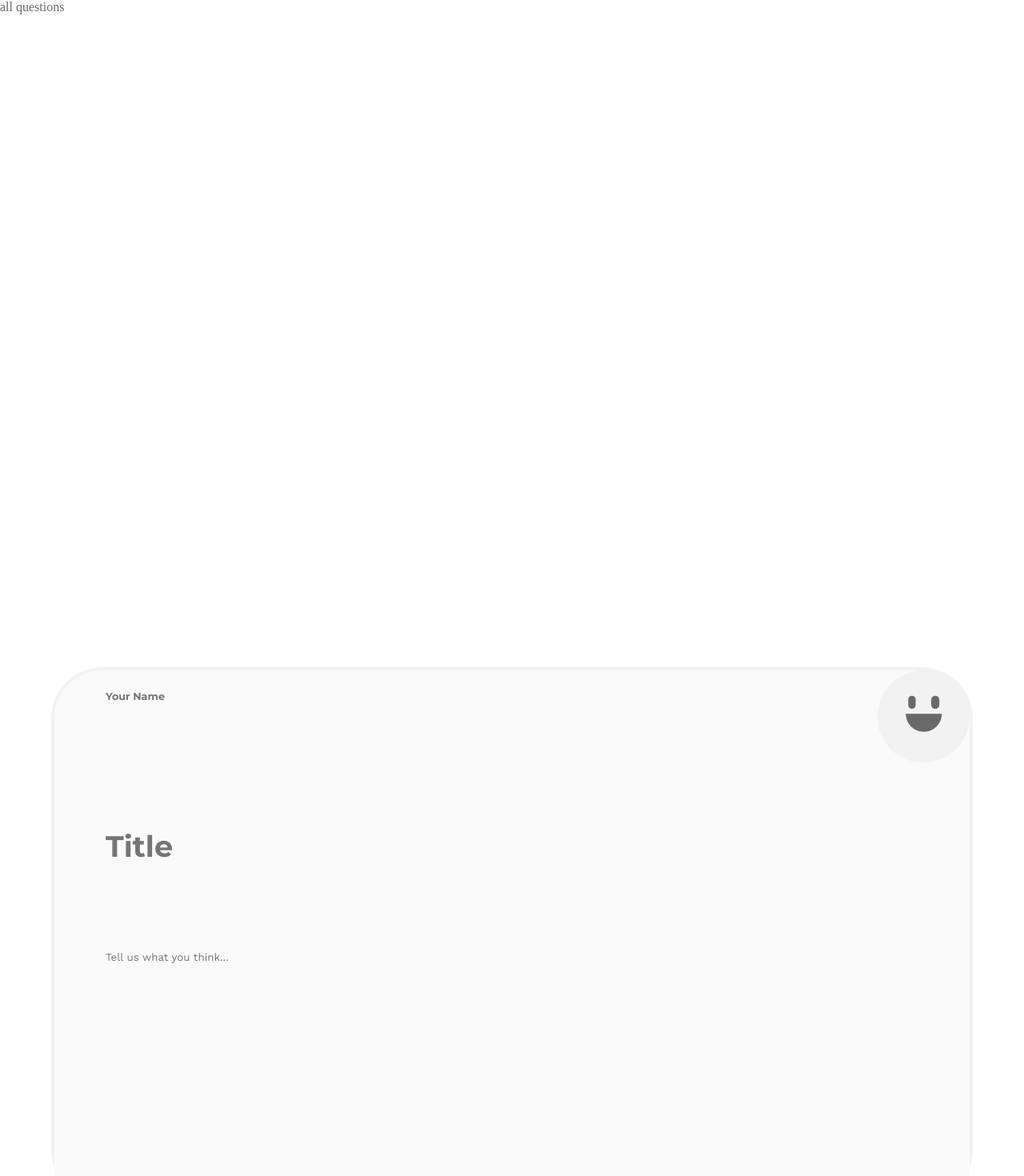
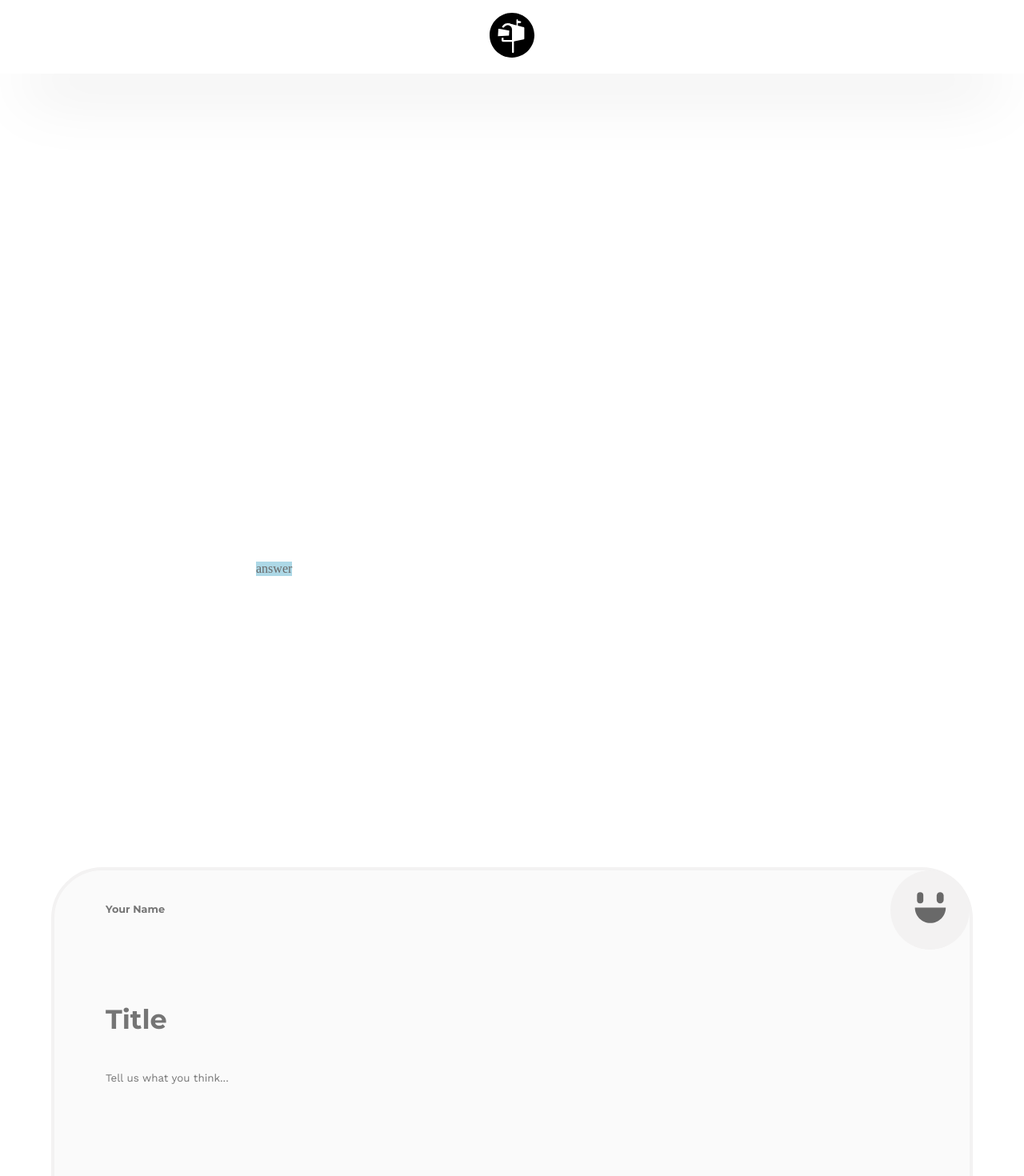
Before and after one commit to ropfoo/deepback, a React (Create React App) app in the folder app/: page /question/1 in a window 1280 px wide. Shown: the top 1470 px of the page at 80% size. Built offline with nearby package versions, Linux system fonts and the light colour scheme; no server answers.

Commit message:
more styling

```diff
--- a/app/src/App.tsx
+++ b/app/src/App.tsx
@@ -4,11 +4,17 @@ import Questions from './components/pages/Questions';
 import { Link, Route, Switch } from 'react-router-dom';
 import './assets/sass/main.scss';
 
+import logo from './assets/icons/logo.svg';
+
 class App extends Component {
   render() {
     return (
       <div className='App'>
-        <Link to='/questions'>all questions </Link>
+        <div className='c-nav'>
+          <Link to='/questions'>
+            <img className='c-logo' src={logo} alt='' />{' '}
+          </Link>
+        </div>
         <Switch>
           <Route exact path='/question/:questionID' component={Answer} />
           <Route path='/questions' component={Questions} />
--- /dev/null
+++ b/app/src/assets/sass/components/layouts/_answer-view.scss
@@ -0,0 +1,8 @@
+.c-answer-scope {
+  height: 100vh;
+
+  h1 {
+    text-align: center;
+    padding: 3rem 4rem;
+  }
+}
--- a/app/src/assets/sass/components/layouts/_question-view.scss
+++ b/app/src/assets/sass/components/layouts/_question-view.scss
@@ -3,11 +3,11 @@ $margin-side: auto;
 .c-question-prev {
   background-color: $color-lightgrey;
   border: 0.1rem solid $color-default;
-  border-radius: 1rem;
+  border-radius: 2rem;
   display: flex;
   flex-direction: column;
   margin: 0 $margin-side 1.5rem $margin-side;
-  padding: 1.5rem;
+  padding: 1.5rem 2rem;
   transition: 0.3s;
   width: 70vw;
 
--- /dev/null
+++ b/app/src/assets/sass/components/modules/_buttons.scss
@@ -0,0 +1,5 @@
+.c-btn__toAnswer {
+  background-color: lightblue;
+  bottom: 10vh;
+  position: absolute;
+}
--- a/app/src/assets/sass/components/modules/_letter.scss
+++ b/app/src/assets/sass/components/modules/_letter.scss
@@ -1,4 +1,4 @@
-$padding: 2rem 4rem;
+$padding: 0 4rem 0.3rem 4rem;
 .c-letter {
   background-color: $color-lightgrey;
   border-radius: 4rem;
@@ -11,6 +11,7 @@ $padding: 2rem 4rem;
     background-color: rgba($color: #000000, $alpha: 0);
     border: none;
     outline: none;
+    padding-top: 3rem;
   }
 
   &__top {
@@ -19,7 +20,7 @@ $padding: 2rem 4rem;
   }
 
   img {
-    transform: scale(0.7);
+    transform: scale(0.6);
     transform-origin: top right;
   }
 
@@ -32,12 +33,12 @@ $padding: 2rem 4rem;
 
   &__title {
     font-family: 'Montserrat', sans-serif;
-    font-size: 2.3rem;
+    font-size: 2.1rem;
     padding: $padding;
   }
 
   &__body {
-    min-height: 20rem;
+    min-height: 30vh;
     padding: $padding;
   }
 }
--- /dev/null
+++ b/app/src/assets/sass/components/modules/_nav.scss
@@ -0,0 +1,21 @@
+.c-nav {
+  display: flex;
+  justify-content: space-evenly;
+  width: 100vw;
+  background-color: white;
+  position: relative;
+  padding: 1rem 4rem;
+  margin-bottom: 5rem;
+
+  box-shadow: 0px 53px 83px -32px rgba(0, 0, 0, 0.13);
+
+  img {
+    width: 3.5rem;
+    transition: 0.3s;
+
+    &:hover {
+      transform: scale(1.1);
+      transition: 0.3s;
+    }
+  }
+}
--- a/app/src/assets/sass/main.scss
+++ b/app/src/assets/sass/main.scss
@@ -10,9 +10,12 @@
 // ====================================================================================
 
 @import './components/layouts/_question-view.scss';
+@import './components/layouts/_answer-view.scss';
 
 // ====================================================================================
 // Components : Modules
 // ====================================================================================
 
 @import './components/modules/_letter.scss';
+@import './components/modules/_buttons.scss';
+@import './components/modules/_nav.scss';
--- a/app/src/assets/sass/settings/_reset.scss
+++ b/app/src/assets/sass/settings/_reset.scss
@@ -21,7 +21,7 @@ h4 {
 }
 
 textarea {
-  background-color: $color-lightgrey;
+  background-color: rgba($color: #000000, $alpha: 0);
   border: none;
   font-family: 'Work Sans', sans-serif;
   outline: none;
--- a/app/src/components/modules/Letter.tsx
+++ b/app/src/components/modules/Letter.tsx
@@ -31,6 +31,7 @@ const Letter: React.FC = () => {
   };
 
   return (
+    <div>
       <div className='c-letter'>
         <div className='c-letter__top'>
           <input className='c-letter__name' placeholder='Your Name' />
@@ -57,6 +58,7 @@ const Letter: React.FC = () => {
             });
           }}
         />
+      </div>
       <button
         onClick={() => {
           postLetter();
--- a/app/src/components/pages/Answer.tsx
+++ b/app/src/components/pages/Answer.tsx
@@ -22,9 +22,12 @@ const Answer: React.FC = () => {
       <div className='c-question-scope'>
         <h1>{question.title}</h1>
         <p>{question.body}</p>
+        <div className='c-btn__toAnswer'>answer</div>
       </div>
-      <h1>{question.title}</h1>
-      <Letter />
+      <div className='c-answer-scope'>
+        <h1>{question.title}</h1>
+        <Letter />
+      </div>
     </div>
   );
 };
```
Also changed, not shown: app/src/assets/icons/logo.svg (added). Lines whose indentation alone changed are shown as unchanged.
